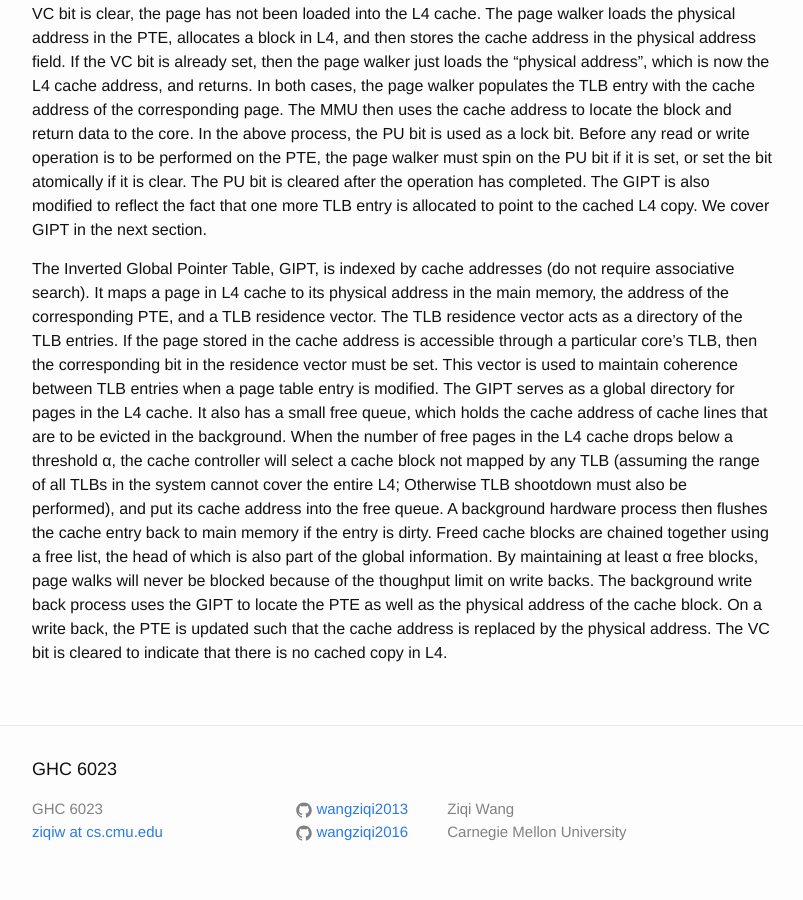
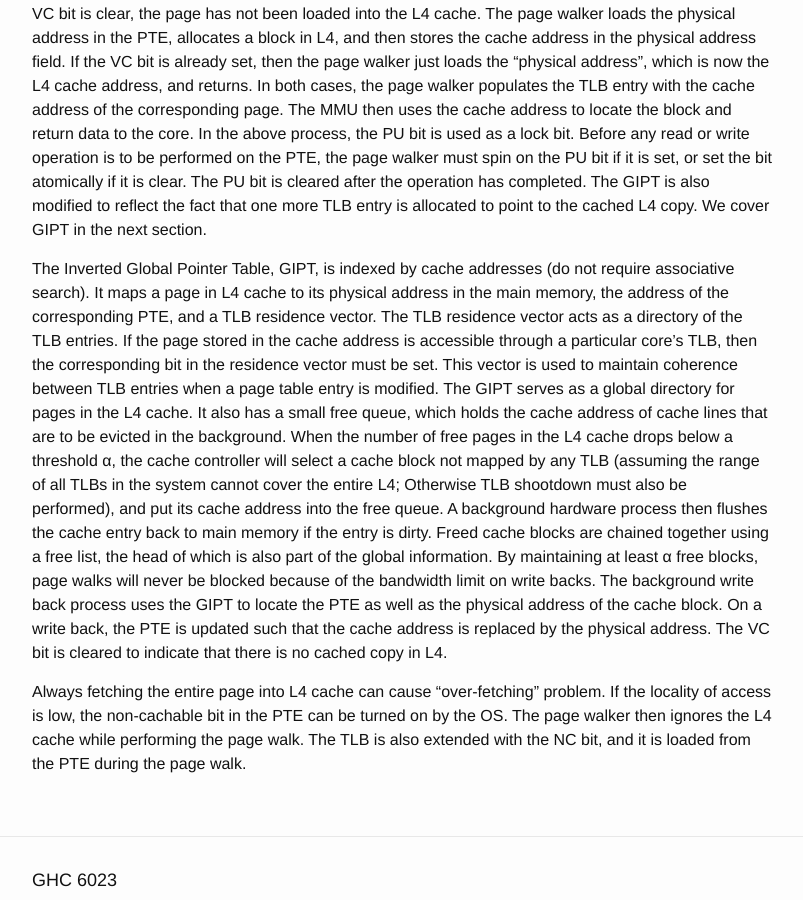
Before and after one commit to wangziqi2013/wangziqi2013.github.io, a Jekyll site: the page built from _posts/2018-06-11-A-fully-associative-tagless-dram-cache.markdown, in a window 1280 px wide and 900 px high, scrolled down 1357 px. Shown: the whole window, without its empty margins (238-1041 px from the left). Built offline with Jekyll 4.4.1, drawn with Linux system fonts in a browser that asks for light colours.

Commit message:
Adding over fetching

```diff
--- a/_posts/2018-06-11-A-fully-associative-tagless-dram-cache.markdown
+++ b/_posts/2018-06-11-A-fully-associative-tagless-dram-cache.markdown
@@ -68,7 +68,11 @@ cache controller will select a cache block not mapped by any TLB (assuming the r
 cover the entire L4; Otherwise TLB shootdown must also be performed), and put its cache address into the free queue.
 A background hardware process then flushes the cache entry back to main memory if the entry is dirty. Freed cache
 blocks are chained together using a free list, the head of which is also part of the global information. By maintaining
-at least &alpha; free blocks, page walks will never be blocked because of the thoughput limit on write backs.
+at least &alpha; free blocks, page walks will never be blocked because of the bandwidth limit on write backs.
 The background write back process uses the GIPT to locate the PTE as well as the physical address of the cache block.
 On a write back, the PTE is updated such that the cache address is replaced by the physical address. The VC bit is
 cleared to indicate that there is no cached copy in L4.
+
+Always fetching the entire page into L4 cache can cause "over-fetching" problem. If the locality of access is low,
+the non-cachable bit in the PTE can be turned on by the OS. The page walker then ignores the L4 cache while performing
+the page walk. The TLB is also extended with the NC bit, and it is loaded from the PTE during the page walk.
```
